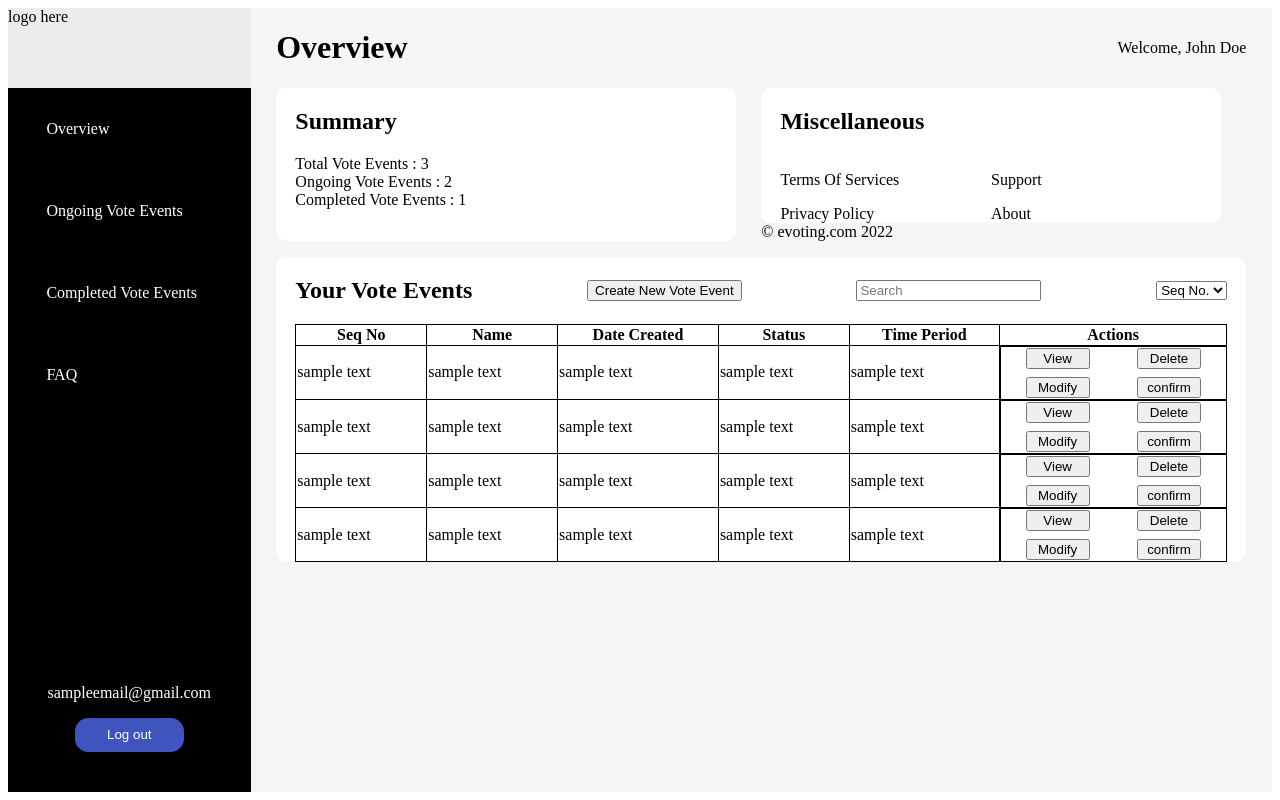
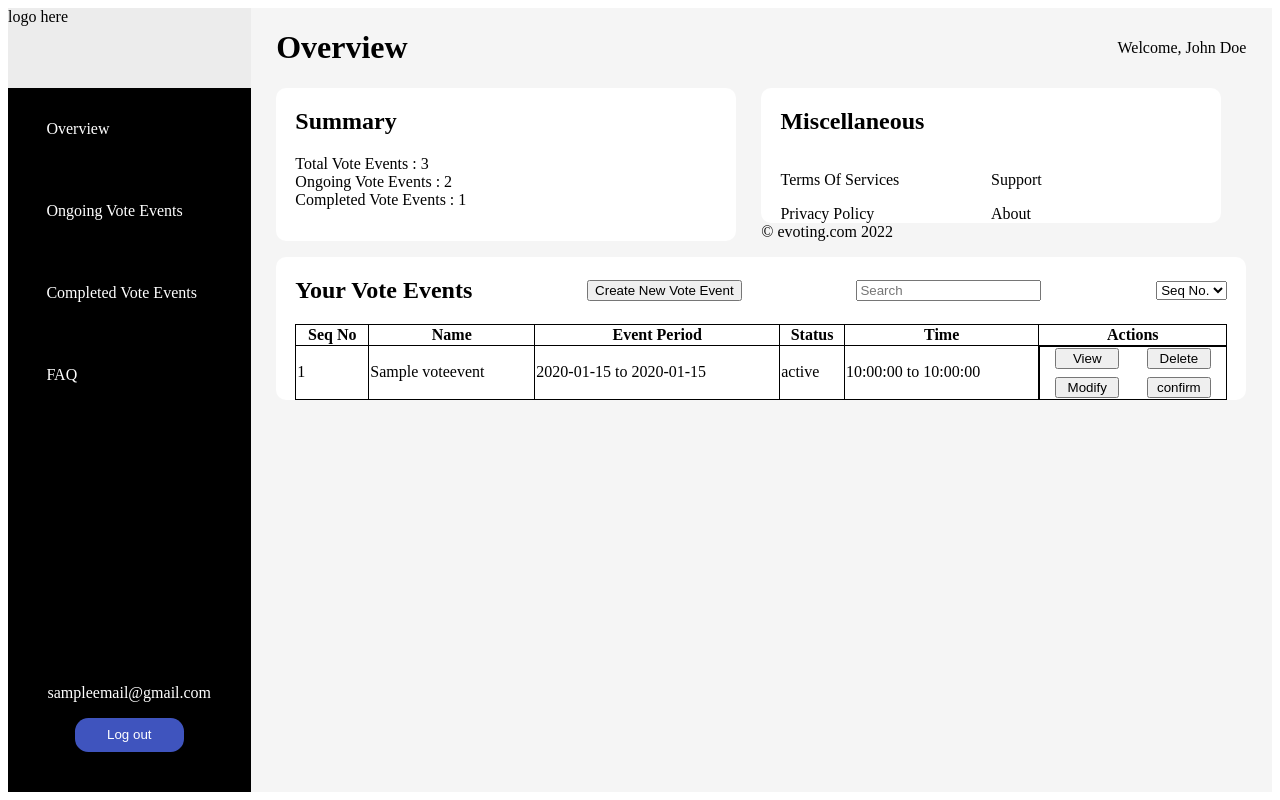
Before and after one commit to DylanCheong-tech/UOW-CSIT321-Project-Oct2022-March2023, a Django app: template evoting/templates/eventowner/overview.html in a window 1280 px wide. Run offline with Django 4.2, Linux system fonts and the light colour scheme; the template is opened without the code that fills it: values that come from a table or form of the project are taken from there, others are empty; tables that the repository leaves empty hold one stand-in row (values such as "Sample post").

Commit message:
Adjusted overview template to include vote event details and added new template tags

```diff
--- a/evoting/templates/eventowner/overview.html
+++ b/evoting/templates/eventowner/overview.html
@@ -2,6 +2,7 @@
 
 {% extends "eventowner/homepage_base.html" %}
 {% load static %}
+{% load overview_extra %}
 
 {% block tab_title %} Overview {% endblock %}
 
@@ -56,18 +57,18 @@
         <tr>
             <th>Seq No</th>
             <th>Name</th>
-            <th>Date Created</th>
+            <th>Event Period</th>
             <th>Status</th>
-            <th>Time Period</th>
+            <th>Time</th>
             <th>Actions</th>
         </tr>
-
+        {% for event in VoteEvents %}
         <tr>
-            <td>sample text</td>
-            <td>sample text</td>
-            <td>sample text</td>
-            <td>sample text</td>
-            <td>sample text</td>
+            <td>{{event.seqNo}}</td>
+            <td>{{event.eventTitle}}</td>
+            <td>{{event|concat_period:'date'}}</td>
+            <td>{{event.status}}</td>
+            <td>{{event|concat_period:'time'}}</td>
             <td class="buttons_col">
                 <button type="button">View</button>
                 <button type="button">Delete</button>
@@ -75,48 +76,7 @@
                 <button type="button">confirm</button>
             </td>
         </tr>
-
-        <tr>
-            <td>sample text</td>
-            <td>sample text</td>
-            <td>sample text</td>
-            <td>sample text</td>
-            <td>sample text</td>
-            <td class="buttons_col">
-                <button type="button">View</button>
-                <button type="button">Delete</button>
-                <button type="button">Modify</button>
-                <button type="button">confirm</button>
-            </td>
-        </tr>
-
-        <tr>
-            <td>sample text</td>
-            <td>sample text</td>
-            <td>sample text</td>
-            <td>sample text</td>
-            <td>sample text</td>
-            <td class="buttons_col">
-                <button type="button">View</button>
-                <button type="button">Delete</button>
-                <button type="button">Modify</button>
-                <button type="button">confirm</button>
-            </td>
-        </tr>
-
-        <tr>
-            <td>sample text</td>
-            <td>sample text</td>
-            <td>sample text</td>
-            <td>sample text</td>
-            <td>sample text</td>
-            <td class="buttons_col">
-                <button type="button">View</button>
-                <button type="button">Delete</button>
-                <button type="button">Modify</button>
-                <button type="button">confirm</button>
-            </td>
-        </tr>
+        {% endfor %}
     </table>
 </div>
 {% endblock %}
--- /dev/null
+++ b/evoting/templatetags/overview_extra.py
@@ -0,0 +1,10 @@
+from django import template
+
+register = template.Library()
+
+@register.filter
+def concat_period(event, columntype):
+    if columntype == "date":
+        return f"{event.startDate} to {event.endDate}"
+    else:
+        return f"{event.startTime} to {event.endTime}"
```
Also changed, not shown: evoting/templatetags/__init__.py (added).
